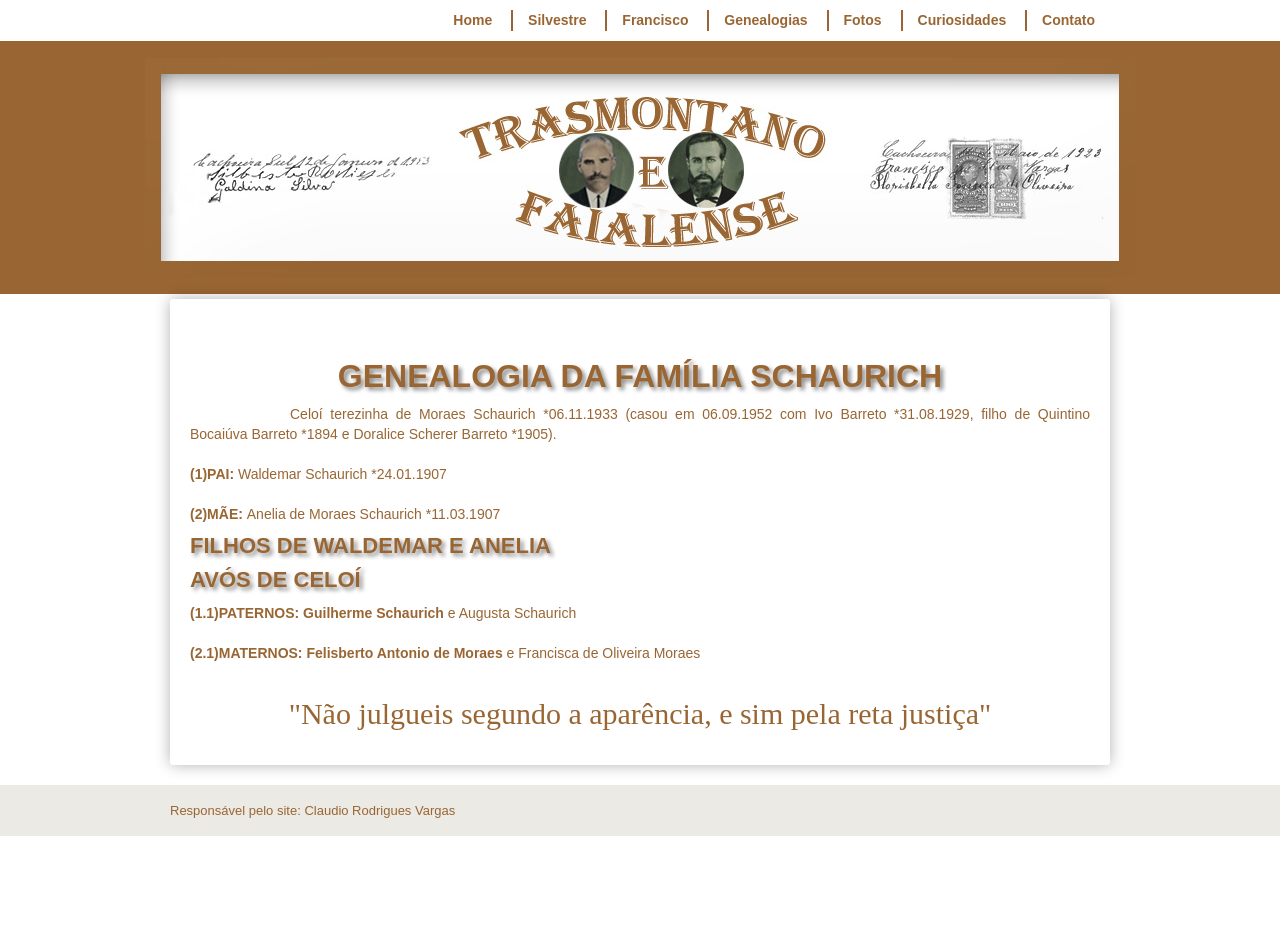
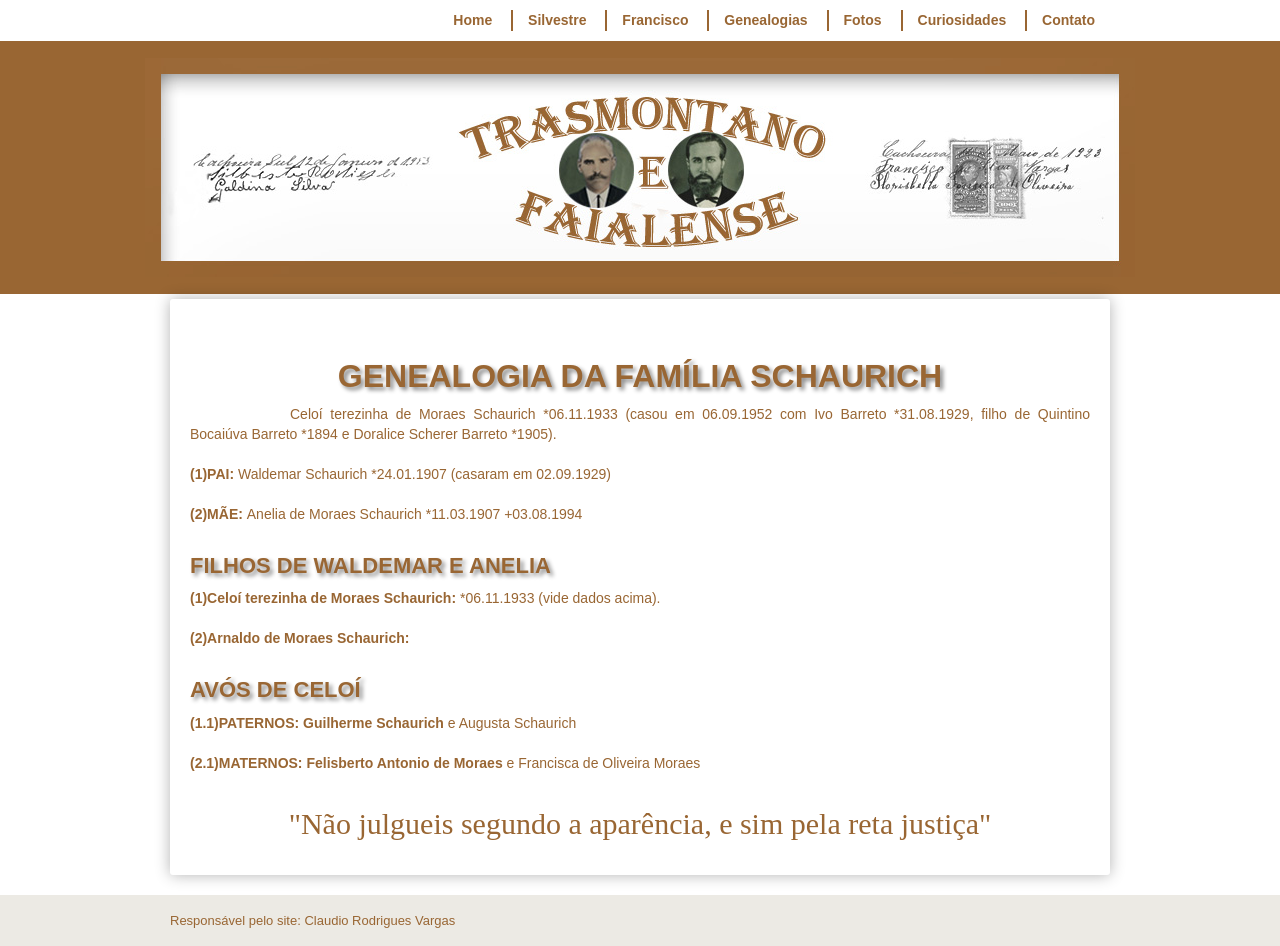
Before and after one commit to claudiovargas1955/claudiovargas1955.github.io, a Jekyll site: the page built from _pages/familia-schaurich.html, in a window 1280 px wide. Built offline with Jekyll 4.4.1, drawn with Linux system fonts in a browser that asks for light colours; some web fonts are replaced; before the commit the page ends 900 px from its top, so only the background shows below that.

Commit message:
Update familia-schaurich.html

```diff
--- a/_pages/familia-schaurich.html
+++ b/_pages/familia-schaurich.html
@@ -99,11 +99,14 @@ details[open] summary {color:#996633;
 <b><p style="text-indent:100px";/>Celoí terezinha de Moraes Schaurich *06.11.1933 (casou em 06.09.1952 com Ivo Barreto *31.08.1929,
 filho de Quintino Bocaiúva Barreto *1894 e Doralice Scherer Barreto *1905). <br><br>
 
-<b>(1)PAI: </b>Waldemar Schaurich *24.01.1907 <br><br>
+<b>(1)PAI: </b>Waldemar Schaurich *24.01.1907 (casaram em 02.09.1929)<br><br>
 
-<b>(2)MÃE: </b>Anelia de Moraes Schaurich *11.03.1907
+<b>(2)MÃE: </b>Anelia de Moraes Schaurich *11.03.1907 +03.08.1994 <br><br>
 
 <h4>FILHOS DE WALDEMAR E ANELIA</h4>
+  <p><b>(1)Celoí terezinha de Moraes Schaurich: </b>*06.11.1933 (vide dados acima).<br><br>
+
+  <b>(2)Arnaldo de Moraes Schaurich: </b> <br><br>
 
 <h4>AVÓS DE CELOÍ</h4>
 <p><b>(1.1)PATERNOS: Guilherme Schaurich </b>e Augusta Schaurich <br><br>
```
